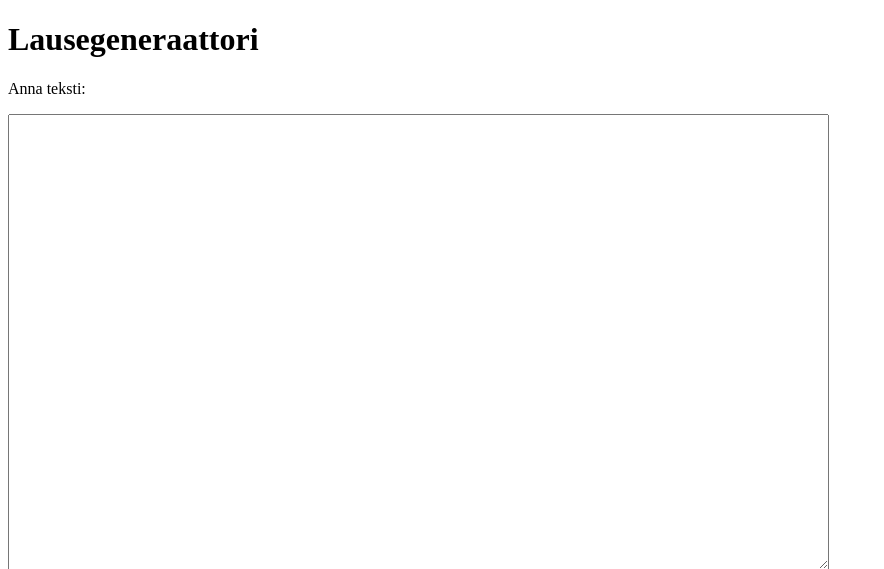
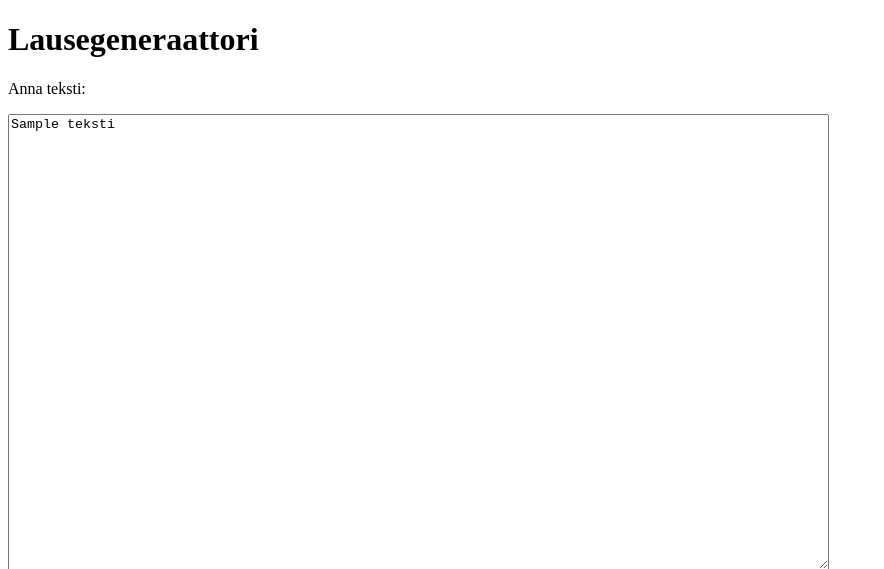
Before and after one commit to MillaKelhu/Lausegeneraattori_tiralabra2021, a Flask app: template templates/index.html in a window 1280 px wide. Shown: the top 569 px of the page, without its empty margins (0-884 px from the left). Run offline with Flask 2, Linux system fonts and the light colour scheme; the template is opened without the code that fills it: most values are stand-ins (such as "Sample title", 1, 10 or a date in 2020).

Commit message:
Muokkaa index.html

```diff
--- a/templates/index.html
+++ b/templates/index.html
@@ -12,7 +12,7 @@
     <form action="/" method="POST">
     Anna teksti:
     <p>
-        <textarea name="teksti" id="comment" rows="30" cols="100"></textarea>
+        <textarea name="teksti" id="comment" rows="30" cols="100">{{ teksti }}</textarea>
     </p>
     Muuta kaikki lauseet virkkeiksi?
     <p>
```
